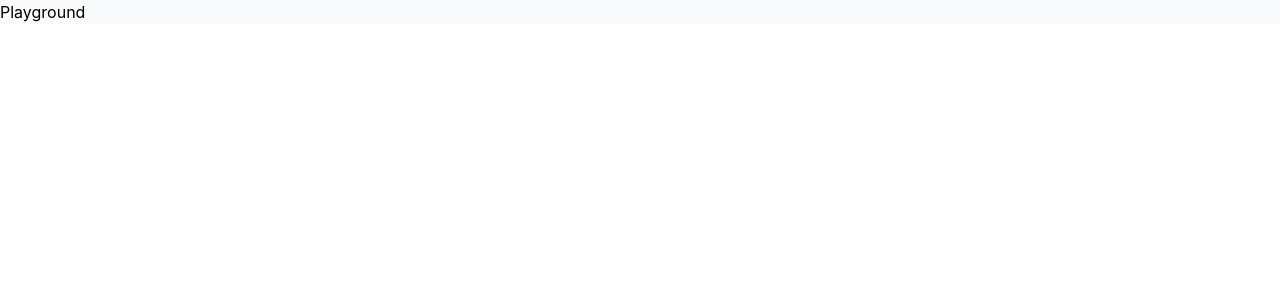
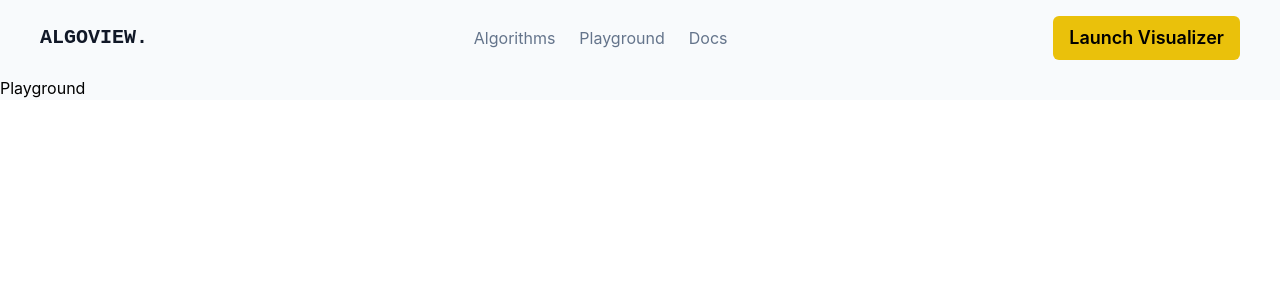
Before and after one commit to ricardo-woo/algorithm-visualizer, a React app in the folder algo-visualizer/: page /algorithm-visualizer/playground in a window 1280 px wide. Shown: the top 300 px of the page. Built offline with nearby package versions, Linux system fonts and the light colour scheme; the HTML template or start-up script is replaced by a standard one.

Commit message:
feat: integrate Navbar component into App and adjust routing structure

```diff
--- a/algo-visualizer/src/App.tsx
+++ b/algo-visualizer/src/App.tsx
@@ -2,12 +2,14 @@ import "./App.css";
 import { Home } from "./pages/Home";
 import { BrowserRouter, Routes, Route } from "react-router-dom";
 import Playground from "./pages/Playground";
+import { Navbar } from "./components/Navbar";
 
 function App() {
   return (
     <>
-      <BrowserRouter basename="/algorithm-visualizer">
+      <BrowserRouter basename="/algorithm-visualizer/">
         <div className="bg-background dark:bg-dark-background">
+          <Navbar />
           <Routes>
             <Route path="/" element={<Home />} />
             <Route path="/playground" element={<Playground />} />
--- a/algo-visualizer/src/components/Navbar.tsx
+++ b/algo-visualizer/src/components/Navbar.tsx
@@ -31,7 +31,7 @@ export const Navbar = () => {
   const [open, setOpen] = useState(false);
 
   return (
-    <nav className="sticky top-0 z-50 bg-background dark:bg-dark-background backdrop-blur-none">
+    <nav className="top-0 z-50 bg-background dark:bg-dark-background backdrop-blur-none">
       <div className="mx-auto flex max-w-7xl items-center justify-between px-4 py-4 sm:px-10">
         <Link
           to="/"
--- a/algo-visualizer/src/index.css
+++ b/algo-visualizer/src/index.css
@@ -1,4 +1,10 @@
 @import "tailwindcss";
+
+html,
+body,
+#root {
+  overscroll-behavior: none;
+}
 
 @theme {
   --font-tech: "Share Tech Mono", monospace;
--- a/algo-visualizer/src/pages/Home.tsx
+++ b/algo-visualizer/src/pages/Home.tsx
@@ -1,11 +1,9 @@
 import Card from "../components/CardGrid";
 import Hero from "../components/Hero";
-import { Navbar } from "../components/Navbar";
 
 export function Home() {
   return (
     <>
-      <Navbar />
       <div className="mx-auto w-full max-w-7xl px-4 sm:px-6 lg:px-6">
         <Hero />
         <Card />
```
